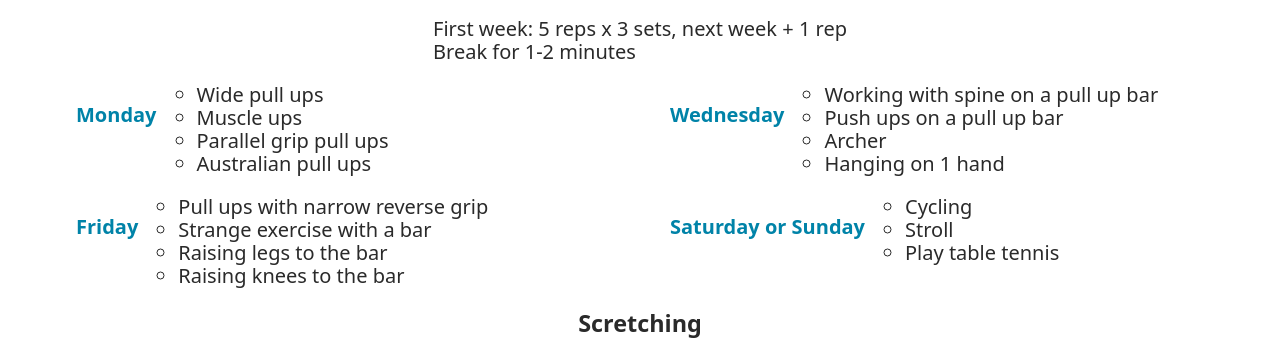
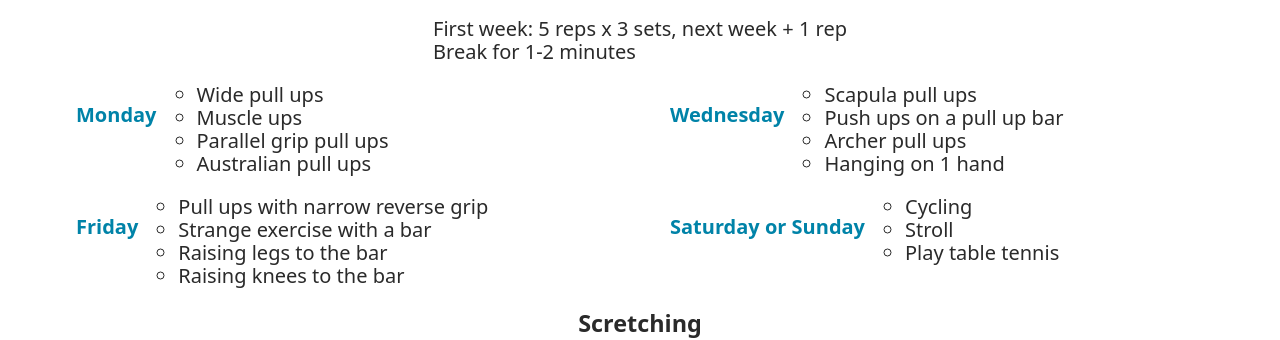
Before and after one commit to Arsentosh/my-diary, a plain HTML site: page index.html in a window 1280 px wide. Shown: the part 6522-6862 px from the top of the page. Drawn offline with nearby package versions, Linux system fonts and the light colour scheme.

Commit message:
fix 18.7.2023

```diff
--- a/css/styles.css
+++ b/css/styles.css
@@ -29,6 +29,8 @@ body {
 }
 
 .list {
+  display: flex;
+  flex-direction: column-reverse;
   list-style: none;
 }
 
--- a/index.html
+++ b/index.html
@@ -996,9 +996,9 @@
           <li class="training-item">
             <p class="training-day">Wednesday</p>
             <ul class="exercises-list">
-              <li class="exercise-item">Working with spine on a pull up bar</li>
+              <li class="exercise-item">Scapula pull ups</li>
               <li class="exercise-item">Push ups on a pull up bar</li>
-              <li class="exercise-item">Archer</li>
+              <li class="exercise-item">Archer pull ups</li>
               <li class="exercise-item">Hanging on 1 hand</li>
             </ul>
           </li>
```
